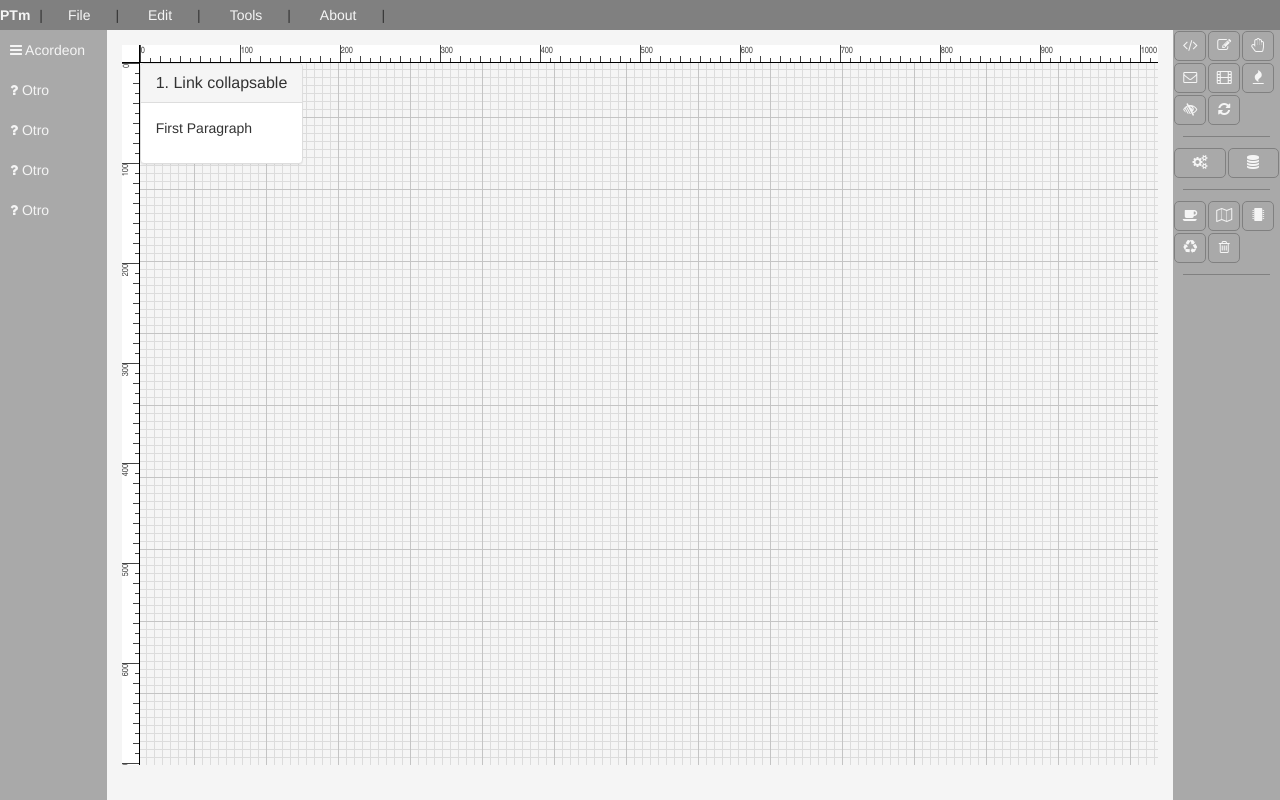
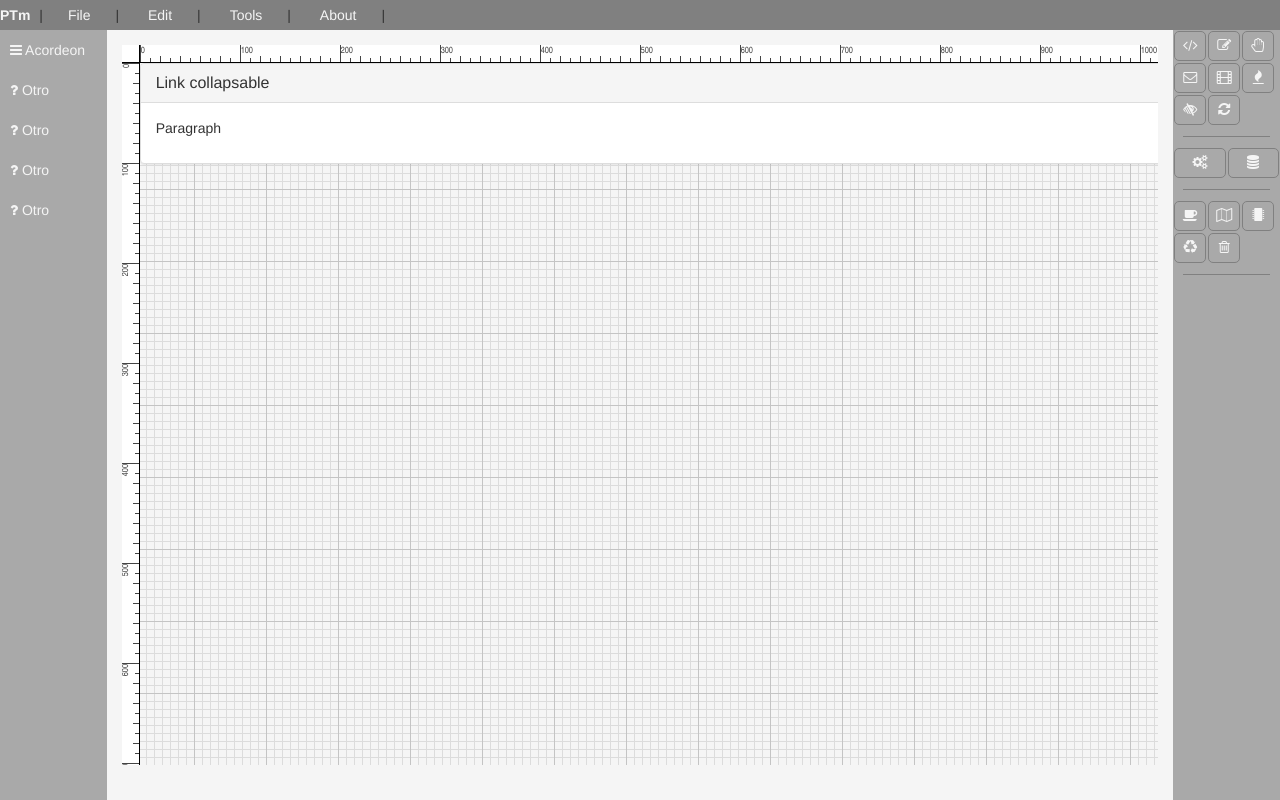
Before and after one commit to PhoenixTmUSB/PTmAcordeon, a Django app: page /acordeon/ in a window 1280 px wide. Run offline with Django 3.2, Linux system fonts and the light colour scheme; some libraries are stand-ins or nearby versions.

Commit message:
acordeon con defaults

```diff
--- a/acordeon/static/css/styles.css
+++ b/acordeon/static/css/styles.css
@@ -164,4 +164,8 @@ html,body{
     cursor: pointer;
     background: gray;
 }
+
+div.stage{
+width: 100% !important;
+}
 /* Body styles end */
--- a/acordeon/templates/panel_acordeon.html
+++ b/acordeon/templates/panel_acordeon.html
@@ -1,12 +1,12 @@
         <div class="panel panel-default" width="100%">
             <div class="panel-heading">
                 <h4 class="panel-title">
-                    <a data-toggle="collapse" data-parent="#accordion" href="#collapseOne">1. Link collapsable</a>
+                    <a data-toggle="collapse" data-parent="#accordion" href="#collapseOne">{{ title | default:"Link collapsable" }}</a>
                 </h4>
             </div>
             <div id="collapseOne" class="panel-collapse collapse in">
                 <div class="panel-body">
-                    <p> First Paragraph </p>
+                    <p> {{ paragraph | default:"Paragraph" }} </p>
                 </div>
             </div>
         </div>
```
